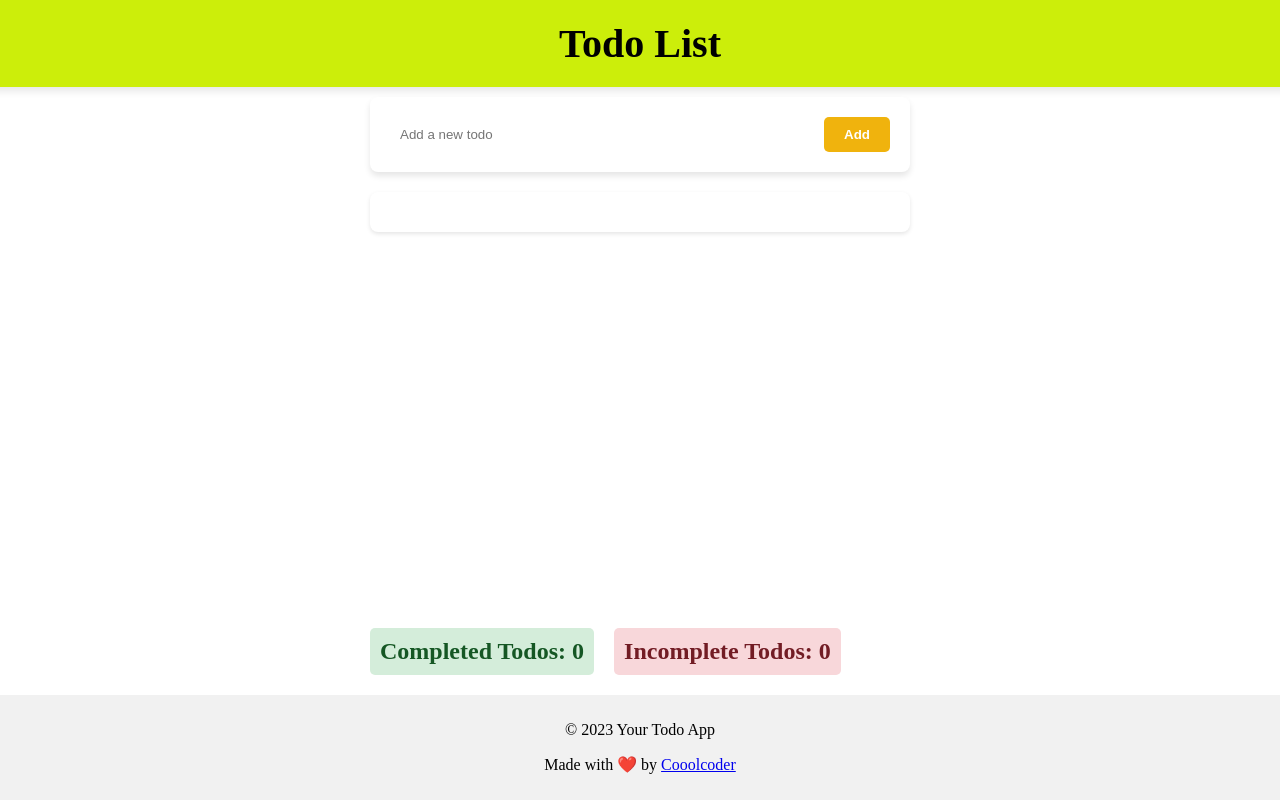
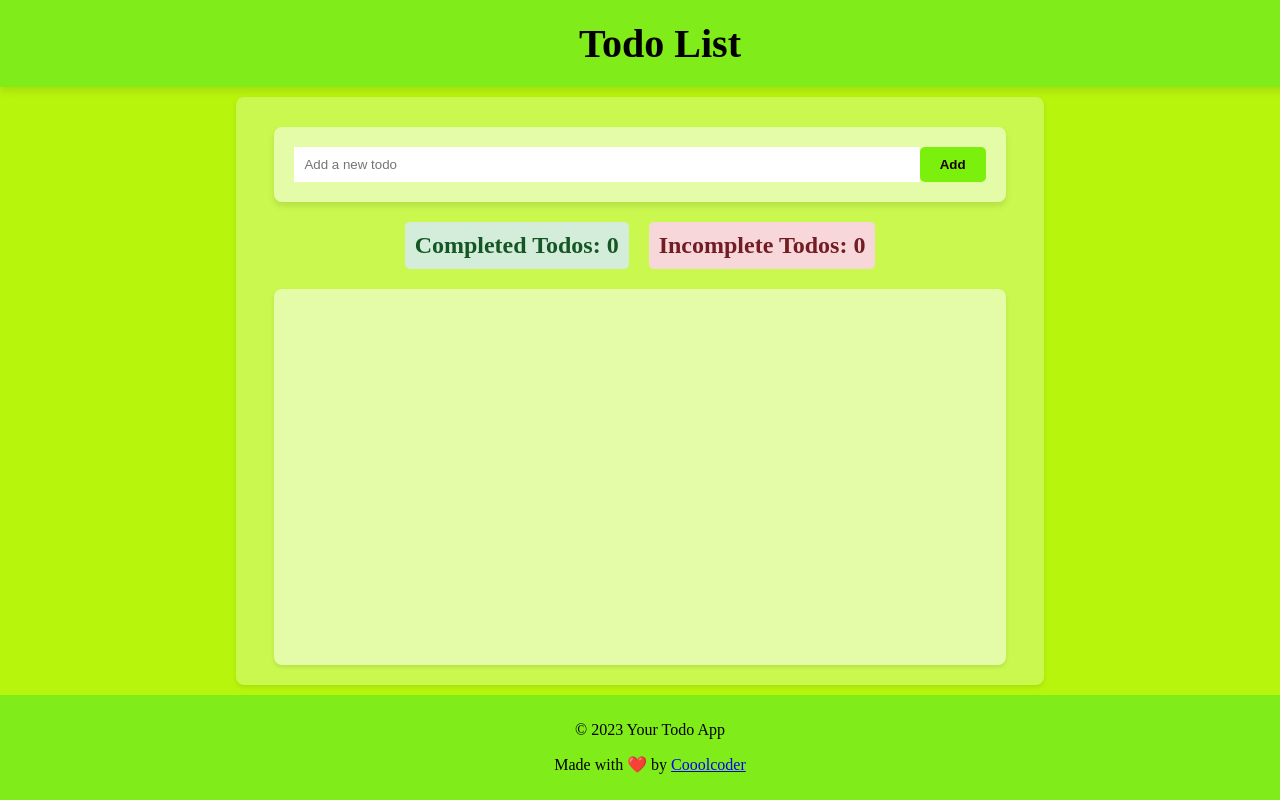
Before and after one commit to Shukrullahshirzad/reactToDo, a React (Vite) app in the folder TODO/: page / in a window 1280 px wide. Shown: the top 800 px of the page. Built offline with nearby package versions, Linux system fonts and the light colour scheme.

Commit message:
solve responsviness

```diff
--- a/TODO/src/App.css
+++ b/TODO/src/App.css
@@ -9,7 +9,6 @@ html,body{
 .App {
     display: flex;
     flex-direction: column;
-    align-items: center;
-    justify-content: center;
-    height: 100%;
+    height: 100vh;
+    background-color: rgb(183, 245, 13);
 }
--- a/TODO/src/components/Todo.jsx
+++ b/TODO/src/components/Todo.jsx
@@ -5,6 +5,7 @@ import Form from "./Form";
 // Import the TodoList component
 import TodoList from "./TodoList";
 import TaskManager from "./TaskManager";
+import styles from "./todoContainer.module.css"; // Import CSS module for styling
 
 // Define the Todo component
 export default function Todo() {
@@ -13,10 +14,10 @@ export default function Todo() {
 
   // Render the Form and TodoList components, passing todos and setTodos as props
   return (
-    <div>
+    <div className={styles.todoContainer}>
       <Form todos={todos} setTodos={setTodos} />
+      <TaskManager todos={todos} />
       <TodoList todos={todos} setTodos={setTodos} />
-      <TaskManager todos={todos} />
     </div>
   );
 }
--- a/TODO/src/components/TodoList.jsx
+++ b/TODO/src/components/TodoList.jsx
@@ -8,6 +8,7 @@ export default function TodoList({ todos, setTodos }) {
   // Render the list of TodoItem components
   return (
     <div className={styles.list}>
+
       {/* Container for the todo list */}
       {todos.map((item) => (
         <TodoItem
--- a/TODO/src/components/footer.module.css
+++ b/TODO/src/components/footer.module.css
@@ -1,9 +1,7 @@
 .footer {
-  background-color: #f1f1f1;
+  background-color: #80ec1a;
   padding: 10px;
   text-align: center;
-  position: fixed;
-  bottom: 0;
   width: 100%;
   margin-top: 0; /* Ensure no margin above Footer */
 }
--- a/TODO/src/components/form.module.css
+++ b/TODO/src/components/form.module.css
@@ -1,14 +1,14 @@
 .todoform{
-    background-color: white;
+    background-color: rgba(255, 255, 255, 0.5);
     border-radius: 8px;
     padding: 20px;
-    width: 500px;
+    width: 90%;
     margin: 0 auto ;
     margin-top: 10px;
     box-shadow: 0 4px 6px rgba(0, 0, 0, 0.1);
 }
 .modrenInput {
-    width: 100%;
+    width: 90%;
     padding: 10px;
     border: none
 
@@ -17,8 +17,8 @@
     outline: none;
 }
 .modrenButton {
-    background-color: #f0b30d;
-    color: white;
+    background-color: #7bf00d;
+    color: rgb(20, 1, 1);
     padding: 10px 20px;
     border: none;
     border-radius: 5px;
--- a/TODO/src/components/header.module.css
+++ b/TODO/src/components/header.module.css
@@ -1,5 +1,5 @@
 .header{
-    background-color: #ccee0a;
+    background-color: #80ec1a;
     font-size: 40px;
     font-weight: 700;
     padding: 20px;
--- a/TODO/src/components/taskmanager.module.css
+++ b/TODO/src/components/taskmanager.module.css
@@ -3,9 +3,6 @@
   align-items: center;
   justify-content: center;
   gap: 20px;
-  position: absolute;
-  bottom: 105px;
-  z-index: -1;
 }
 .complete {
   background-color: #d4edda;
--- /dev/null
+++ b/TODO/src/components/todoContainer.module.css
@@ -0,0 +1,13 @@
+.todoContainer {
+  background-color: rgba(255, 255, 255, 0.267); /* Light background color */
+  flex: 1; /* Allow the container to grow and fill available space */
+  padding: 20px; /* Padding for content */
+  border-radius: 8px; /* Rounded corners */
+  box-shadow: 0 2px 4px rgba(0, 0, 0, 0.1); /* Subtle shadow for depth */
+  width: 60%;
+  margin: 10px auto; /* Center the container */
+  display: flex;
+  flex-direction: column;
+  align-items: center; /* Stack children vertically */
+  z-index: 4;
+}
--- a/TODO/src/components/todoitem.module.css
+++ b/TODO/src/components/todoitem.module.css
@@ -1,5 +1,5 @@
 .item{
-    width: 500px;
+    width:100%;
     color: #311f03;
     font-size: 18px;
     margin: 0 auto;
@@ -7,12 +7,12 @@
 .itemName{
     padding: 10px;
     border-radius: 5px;
-    background-color: #e9f3af;
+    background-color: #a6fc07;
     margin-bottom: 10px;
 }
 .deleteButton{
-    background-color: #949616;
-    color: white;
+    background-color: #f3ef08;
+    color: rgb(7, 0, 0);
     border: none;
     padding: 5px 10px;
     border-radius: 5px;
--- a/TODO/src/components/todolist.module.css
+++ b/TODO/src/components/todolist.module.css
@@ -1,12 +1,12 @@
 .list{
-    background-color: white;
+    background-color: rgba(255, 255, 255, 0.5);
     border-radius: 8px;
     box-shadow: 0 2px 4px rgba(0, 0, 0, 0.1);
-    width: 500px;
+    width: 90%;
     padding: 20px;
     margin: 0 auto;
-    margin-top: 20px;
-    max-height: 80%; /* Ensure it takes full height of the parent */
-    overflow-y: auto; /* Allow scrolling if content overflows */
-
+    min-height: 0;
+    flex: 1;
+    overflow: auto; /* Allow scrolling if content overflows */
+    z-index: 5;
 }
```
